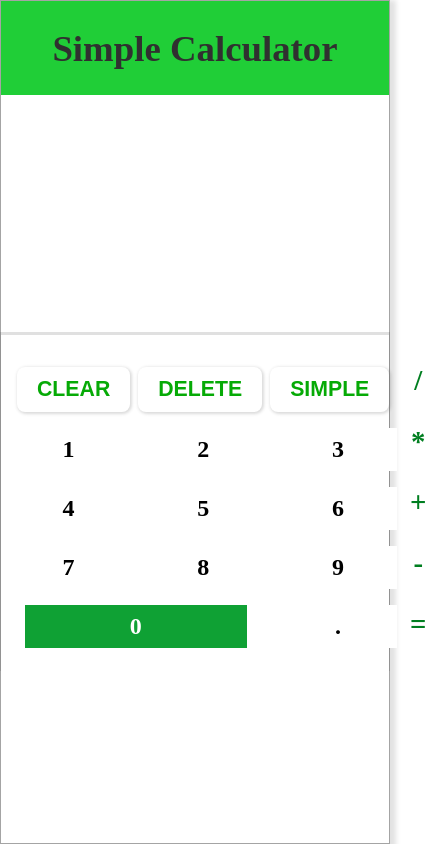
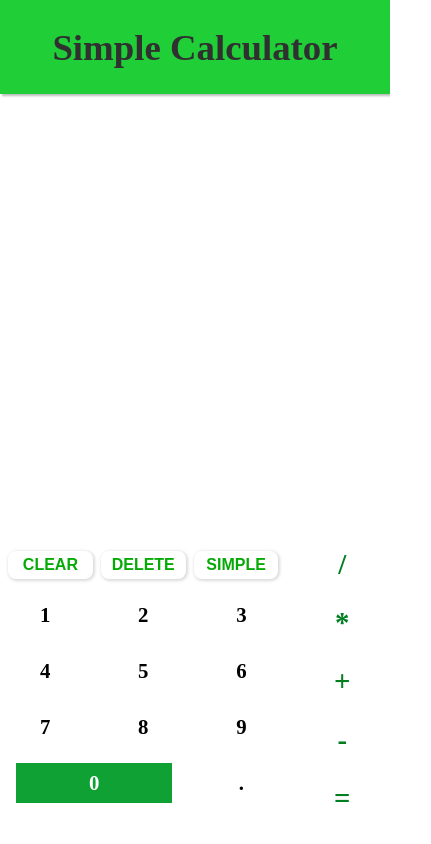
Before and after one commit to AgusSetyaNur/simple-calculator, a React (Create React App) app: page / in a window 390 px wide. Shown: the whole page, 431 px wide, since content can reach past the window. Built offline with nearby package versions, Linux system fonts and the light colour scheme.

Commit message:
Makes UI good on small screen

```diff
--- a/src/index.css
+++ b/src/index.css
@@ -5,22 +5,28 @@
 }
 
 body {
-  font-size: 1.5rem;
+  font-size: 1.3rem;
+  /* background-color: rgb(7, 218, 218); */
 }
+
 .app-container {
+  width: 100%;
   max-width: 600px;
+  margin: 0 auto;
   height: 100vh;
-  margin: 0 auto;
-  background-color: rgb(255, 255, 255);
+  display: flex;
+  flex-direction: column;
+  justify-content: space-between;
+  /* background-color: rgb(236, 40, 40); */
   text-align: center;
-  border: 1px solid rgba(0, 0, 0, 0.356);
-  box-shadow: 3px 3px 5px 3px rgba(0, 0, 0, 0.116);
+  /* box-shadow: 5px 5px 10px 3px rgba(0, 0, 0, 0.11); */
 }
 .header {
   padding: 1.6rem 1.2rem;
   font-size: 2.3rem;
   background-color: rgb(32, 206, 55);
   color: #303030;
+  box-shadow: 2px 2px 2px rgba(0, 0, 0, 0.267);
 }
 .output-field {
   display: flex;
@@ -36,13 +42,13 @@ body {
 }
 
 .operation {
+  overflow: hidden;
   margin-top: 1rem;
-  padding: 1.5rem 0.5rem;
+  padding: 1.5rem 0;
   display: flex;
   flex-direction: row;
   gap: 0.5rem;
   background-color: rgb(255, 255, 255);
-  box-shadow: 0 -2px 0 1px rgba(32, 32, 32, 0.137);
 }
 .box1 {
   flex: 3;
@@ -53,7 +59,8 @@ body {
 .number-input {
   display: grid;
   grid-template-columns: 1fr 1fr 1fr;
-  gap: 1rem;
+  row-gap: 1rem;
+  column-gap: 0.5rem;
 }
 .number-item {
   padding: 0.5rem;
@@ -90,7 +97,7 @@ body {
 }
 button {
   text-transform: uppercase;
-  padding: 10px 20px;
+  padding: 5px 10px;
   display: inline-block;
   width: 100%;
   font-size: inherit;
@@ -99,7 +106,7 @@ button {
   background-color: #fff;
   color: rgb(6, 170, 6);
   font-weight: 700;
-  font-size: 1.33rem;
+  font-size: 1rem;
   box-shadow: 1px 1px 3px 1px rgba(78, 77, 77, 0.205);
 }
 button:hover {
@@ -114,5 +121,6 @@ button:hover {
   .app-container {
     margin: 7rem auto;
     height: auto;
+    box-shadow: 2px 2px 5px 2px rgba(0, 0, 0, 0.233);
   }
 }
```
